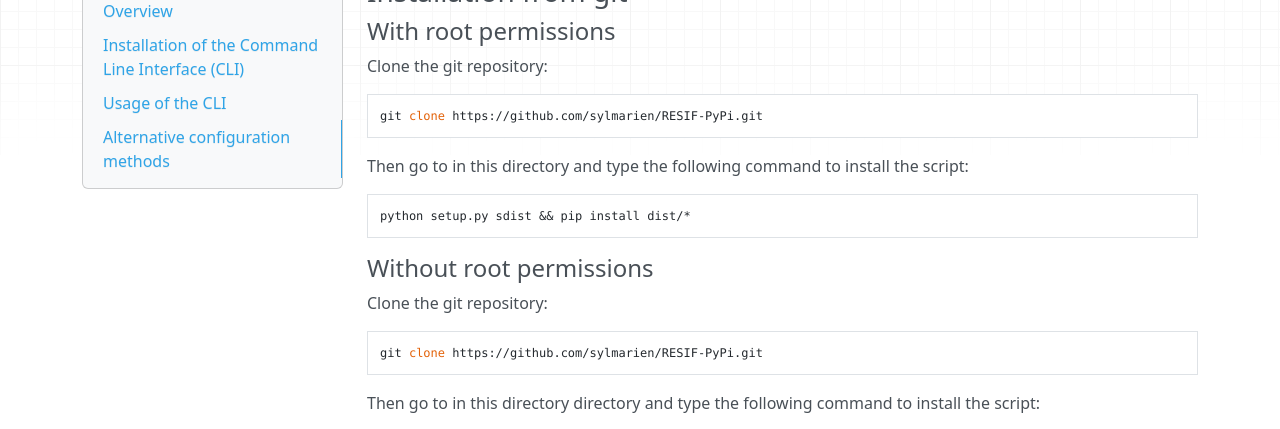
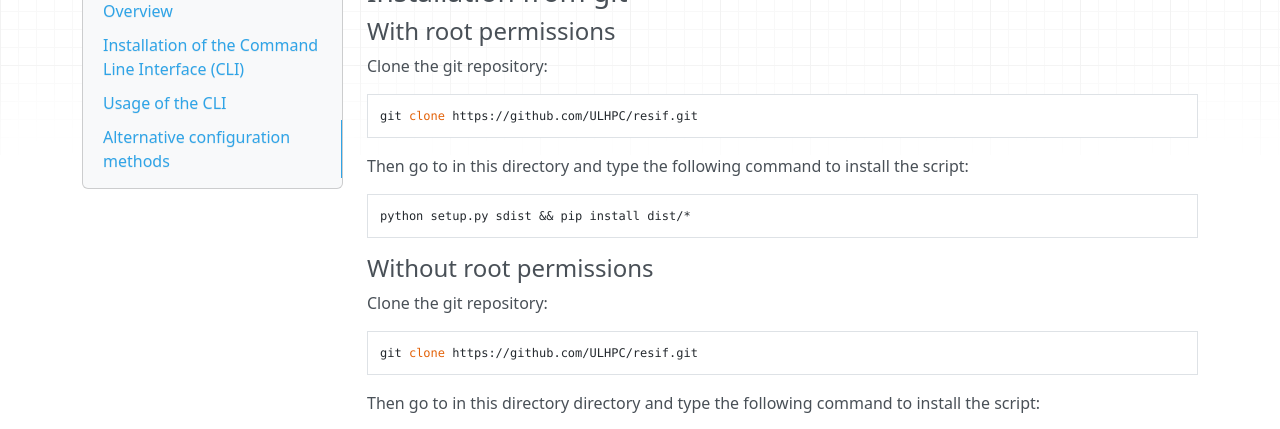
Before and after one commit to ULHPC/resif, an MkDocs documentation site: the page built from docs/Command-line-interface.md, in a window 1280 px wide and 900 px high, scrolled down 1309 px. Shown: the part 151-580 px from the top of the window. Built offline with MkDocs 1.6.1, drawn with Linux system fonts in a browser that asks for light colours; nearby versions of some CDN libraries; old or Windows-style settings are respelled for this version of MkDocs; some of the changed lines change nothing that is shown.

Commit message:
Fixing github URL in documentation

```diff
--- a/docs/Command-line-interface.md
+++ b/docs/Command-line-interface.md
@@ -58,7 +58,7 @@
 
 Clone the git repository:
 
-    git clone https://github.com/sylmarien/RESIF-PyPi.git
+    git clone https://github.com/ULHPC/resif.git
 
 Then go to in this directory and type the following command to install the script:
 
@@ -68,7 +68,7 @@
 
 Clone the git repository:
 
-    git clone https://github.com/sylmarien/RESIF-PyPi.git
+    git clone https://github.com/ULHPC/resif.git
 
 Then go to in this directory directory and type the following command to install the script:
 
```
